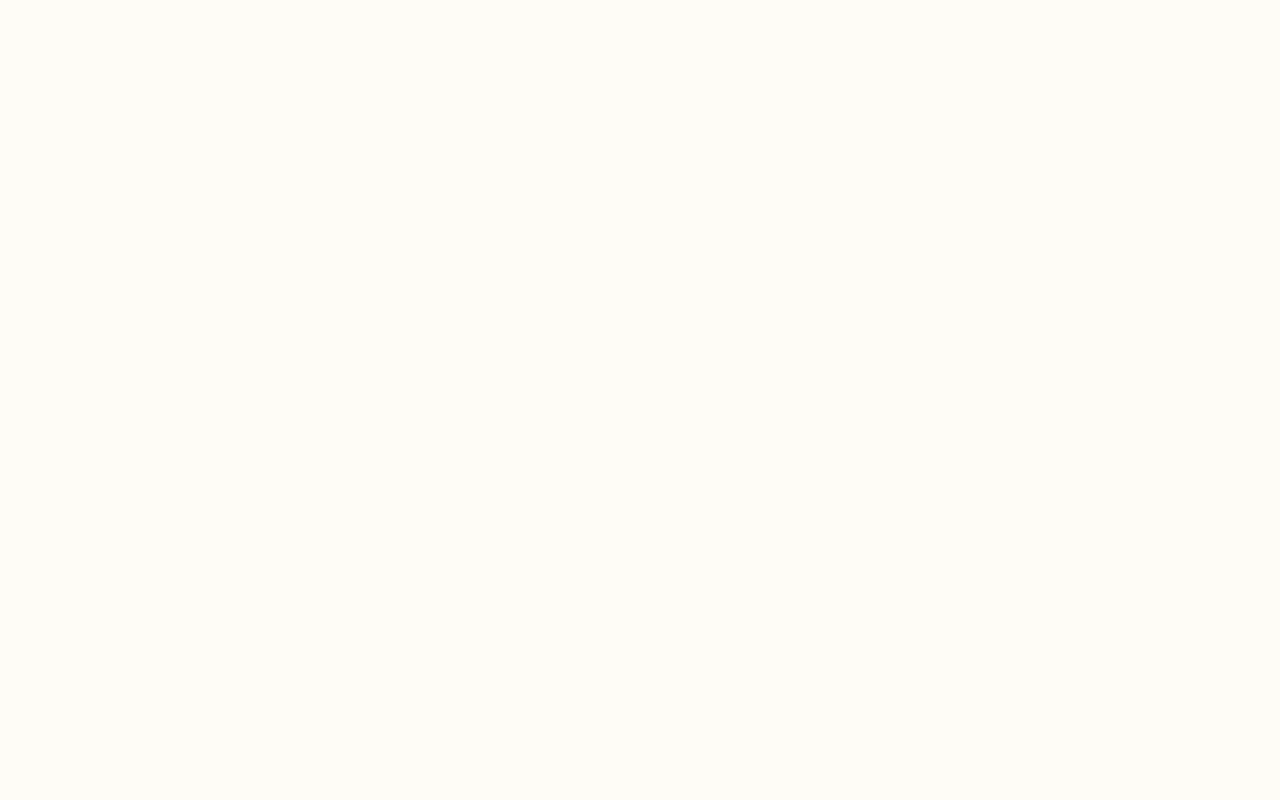
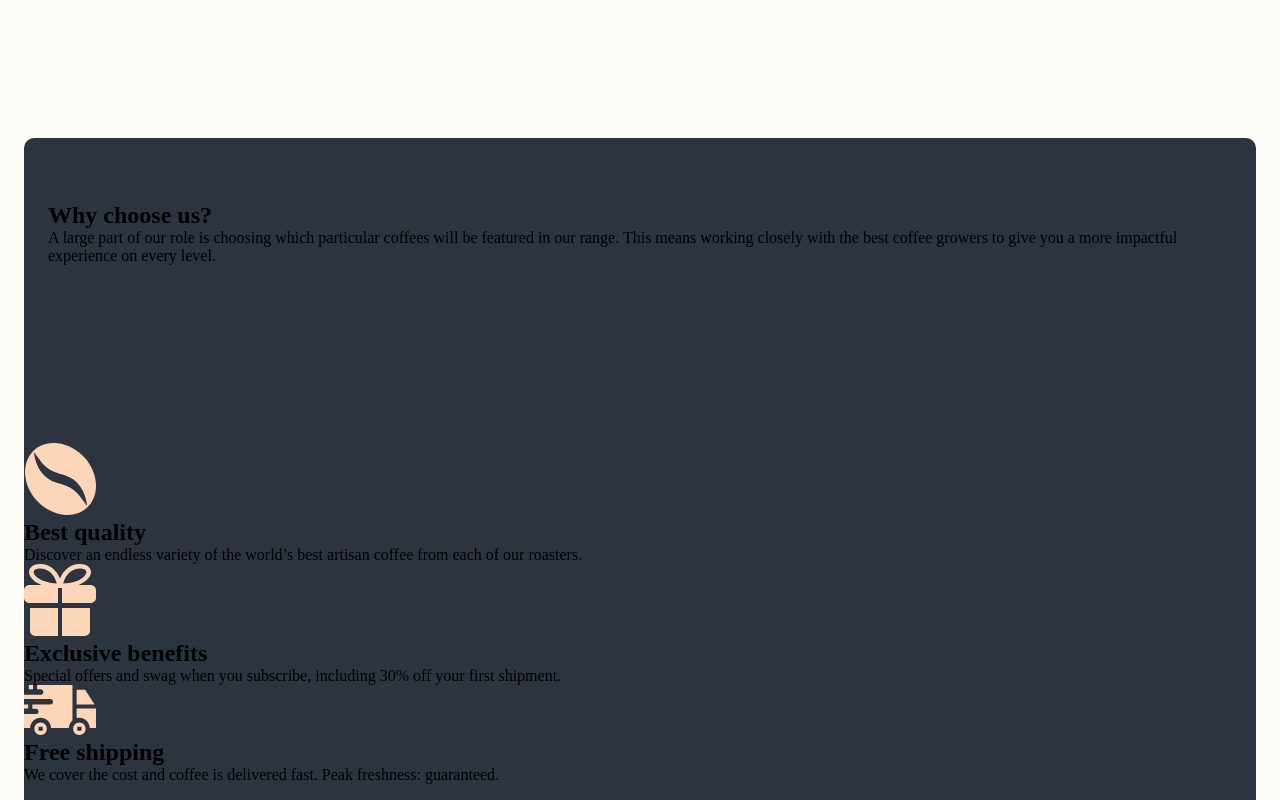
Before and after one commit to ionStici/coffeeroasters-subscription-site-fem, a React (Vite) app: page / in a window 1280 px wide. Shown: the part 1360-2160 px from the top of the page. Before the commit the page ends 1498 px from the top, so only its background shows below. Built offline with nearby package versions, Linux system fonts and the light colour scheme.

Commit message:
Add features

```diff
--- /dev/null
+++ b/src/components/Features.jsx
@@ -0,0 +1,59 @@
+import styles from './../styles/Features.module.scss';
+import bean from './../assets/home/desktop/icon-coffee-bean.svg';
+import gift from './../assets/home/desktop/icon-gift.svg';
+import truck from './../assets/home/desktop/icon-truck.svg';
+
+const Features = function () {
+    return (
+        <section className={styles.section}>
+            <div className={styles.wrapper}>
+                <div className={styles.upper_box}>
+                    <h1 className={styles.title}>Why choose us?</h1>
+                    <p className={styles.text}>
+                        A large part of our role is choosing which particular
+                        coffees will be featured in our range. This means
+                        working closely with the best coffee growers to give you
+                        a more impactful experience on every level.
+                    </p>
+                </div>
+
+                <div className={styles.lower_box}>
+                    <div className={styles.box}>
+                        <img className={styles.icon} src={bean} alt="Bean" />
+                        <div>
+                            <h2>Best quality</h2>
+                            <p>
+                                Discover an endless variety of the world’s best
+                                artisan coffee from each of our roasters.
+                            </p>
+                        </div>
+                    </div>
+
+                    <div className={styles.box}>
+                        <img className={styles.icon} src={gift} alt="Gift" />
+                        <div>
+                            <h2>Exclusive benefits</h2>
+                            <p>
+                                Special offers and swag when you subscribe,
+                                including 30% off your first shipment.
+                            </p>
+                        </div>
+                    </div>
+
+                    <div className={styles.box}>
+                        <img className={styles.icon} src={truck} alt="Truck" />
+                        <div>
+                            <h2>Free shipping</h2>
+                            <p>
+                                We cover the cost and coffee is delivered fast.
+                                Peak freshness: guaranteed.
+                            </p>
+                        </div>
+                    </div>
+                </div>
+            </div>
+        </section>
+    );
+};
+
+export default Features;
--- a/src/pages/Home.jsx
+++ b/src/pages/Home.jsx
@@ -1,6 +1,7 @@
 import Header from './../components/Header';
 import Hero from './../components/Hero';
 import Collection from '../components/Collection';
+import Features from '../components/Features';
 
 const Home = function () {
     return (
@@ -14,6 +15,7 @@ const Home = function () {
                     button="Create your plan"
                 />
                 <Collection />
+                <Features />
             </main>
         </>
     );
--- /dev/null
+++ b/src/styles/Features.module.scss
@@ -0,0 +1,29 @@
+// // // // // // // // // // // // // // // // // // // //
+
+.section {
+}
+
+.wrapper {
+    position: relative;
+    padding: 0 24px;
+}
+
+.upper_box {
+    background-color: hsla(216, 17%, 21%, 1);
+    height: 902px;
+    border-radius: 10px;
+    padding: 64px 24px 0 24px;
+}
+
+.title {
+}
+
+.text {
+}
+
+.lower_box {
+    position: absolute;
+    top: 305px;
+}
+
+// // // // // // // // // // // // // // // // // // // //
```
